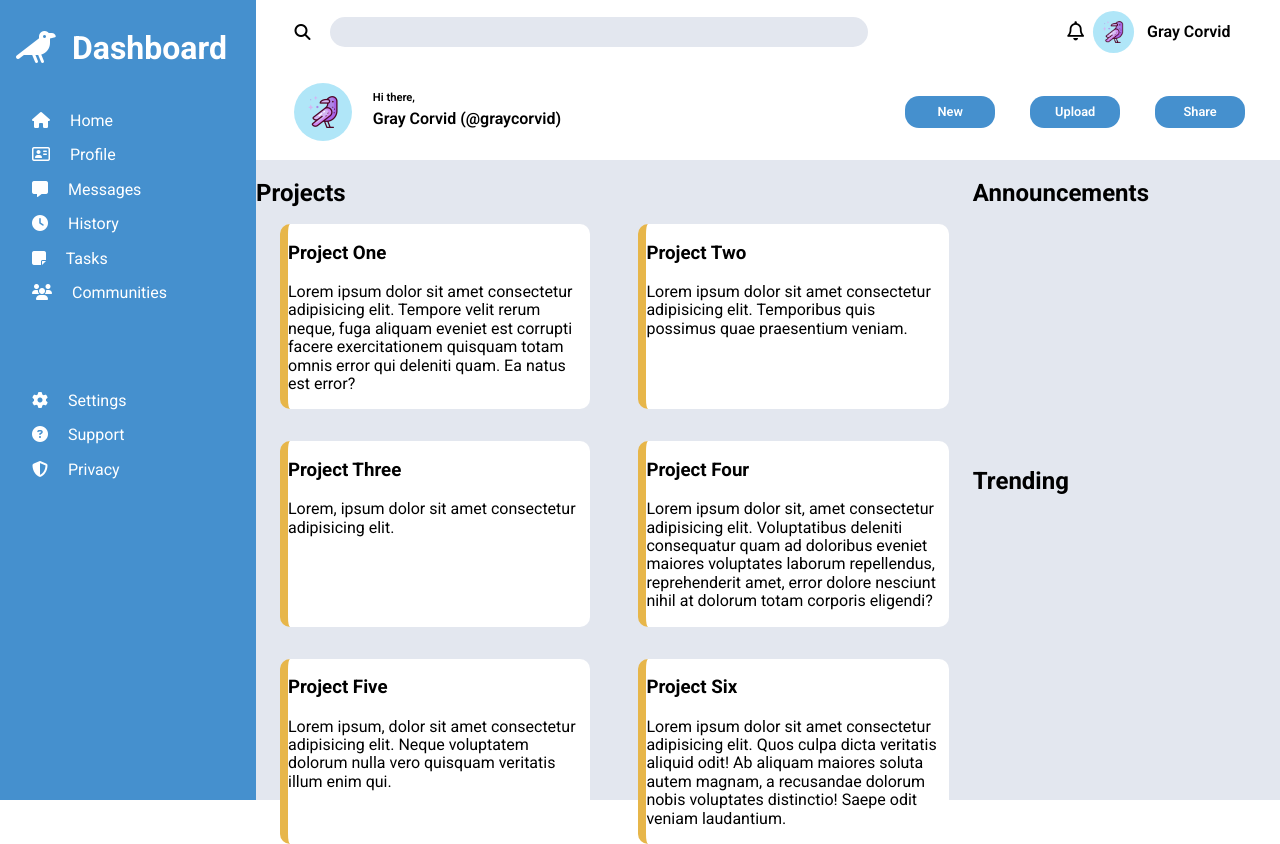
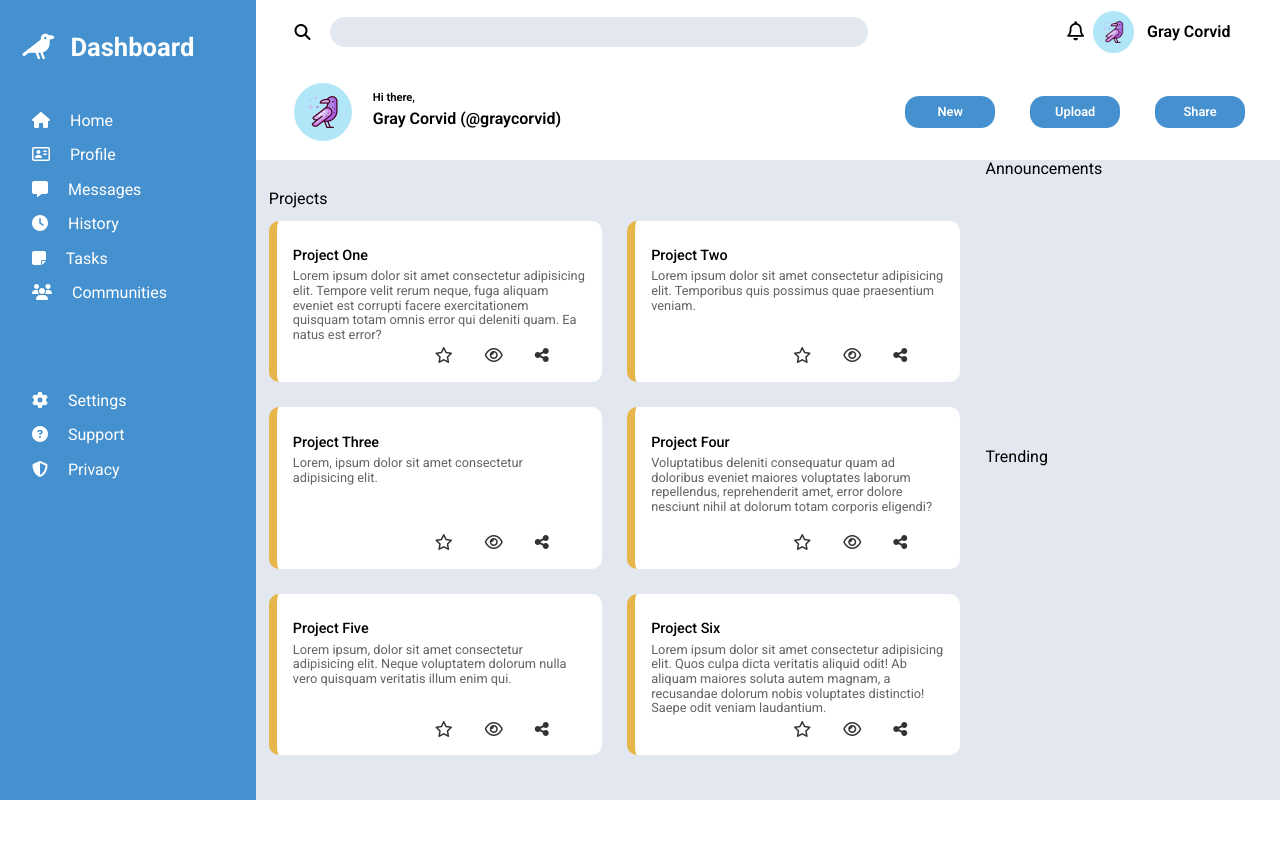
Before and after one commit to graycorvid/dashboard, a website: page src/index.html in a window 1280 px wide. After the commit the page ends 800 px from the top, so only its background shows below. Drawn offline with nearby package versions, Linux system fonts and the light colour scheme; files that its build step writes are made by us from their sources.

Commit message:
Style main section

```diff
--- a/src/index.html
+++ b/src/index.html
@@ -92,7 +92,7 @@
     <main>
       <div class="projects">
         <h2>Projects</h2>
-        <div class="project1">
+        <div class="project">
           <h3>Project One</h3>
           <p>
             Lorem ipsum dolor sit amet consectetur adipisicing elit. Tempore
@@ -100,41 +100,64 @@
             exercitationem quisquam totam omnis error qui deleniti quam. Ea
             natus est error?
           </p>
+          <p class="icons">
+            <i class="fa-regular fa-star"></i><i class="fa-regular fa-eye"></i
+            ><i class="fa-solid fa-share-nodes"></i>
+          </p>
         </div>
-        <div class="project2">
+        <div class="project">
           <h3>Project Two</h3>
           <p>
             Lorem ipsum dolor sit amet consectetur adipisicing elit. Temporibus
             quis possimus quae praesentium veniam.
           </p>
+          <p class="icons">
+            <i class="fa-regular fa-star"></i><i class="fa-regular fa-eye"></i
+            ><i class="fa-solid fa-share-nodes"></i>
+          </p>
         </div>
-        <div class="project3">
+        <div class="project">
           <h3>Project Three</h3>
           <p>Lorem, ipsum dolor sit amet consectetur adipisicing elit.</p>
+          <p class="icons">
+            <i class="fa-regular fa-star"></i><i class="fa-regular fa-eye"></i
+            ><i class="fa-solid fa-share-nodes"></i>
+          </p>
         </div>
-        <div class="project4">
+        <div class="project">
           <h3>Project Four</h3>
           <p>
-            Lorem ipsum dolor sit, amet consectetur adipisicing elit.
             Voluptatibus deleniti consequatur quam ad doloribus eveniet maiores
             voluptates laborum repellendus, reprehenderit amet, error dolore
             nesciunt nihil at dolorum totam corporis eligendi?
           </p>
+          <p class="icons">
+            <i class="fa-regular fa-star"></i><i class="fa-regular fa-eye"></i
+            ><i class="fa-solid fa-share-nodes"></i>
+          </p>
         </div>
-        <div class="project5">
+        <div class="project">
           <h3>Project Five</h3>
           <p>
             Lorem ipsum, dolor sit amet consectetur adipisicing elit. Neque
             voluptatem dolorum nulla vero quisquam veritatis illum enim qui.
           </p>
+          <p class="icons">
+            <i class="fa-regular fa-star"></i><i class="fa-regular fa-eye"></i
+            ><i class="fa-solid fa-share-nodes"></i>
+          </p>
         </div>
-        <div class="project6">
+        <div class="project">
           <h3>Project Six</h3>
           <p>
             Lorem ipsum dolor sit amet consectetur adipisicing elit. Quos culpa
             dicta veritatis aliquid odit! Ab aliquam maiores soluta autem
             magnam, a recusandae dolorum nobis voluptates distinctio! Saepe odit
             veniam laudantium.
+          </p>
+          <p class="icons">
+            <i class="fa-regular fa-star"></i><i class="fa-regular fa-eye"></i
+            ><i class="fa-solid fa-share-nodes"></i>
           </p>
         </div>
       </div>
--- a/src/sass/base/_typography.scss
+++ b/src/sass/base/_typography.scss
@@ -1,11 +1,15 @@
 :root {
   --font-primary: "Roboto", sans-serif;
+  --font-bold: 600;
+  --font-h3: 500;
   --font-normal: 400;
-  --font-bold: 600;
+  --font-thin: 300;
   --color-first: black;
   --color-second: white;
   --color-third: rgba(69, 144, 206, 100%);
   --color-fourth: rgba(227, 231, 239, 100%);
+  --color-small-text: rgba(99, 99, 99, 100%);
+  --color-small-icon: rgba(51, 51, 51, 100%);
   --color-accent: rgba(231, 182, 74, 100%);
   font-size: 16px;
 }
--- a/src/sass/components/_aside.scss
+++ b/src/sass/components/_aside.scss
@@ -7,8 +7,8 @@ nav {
   background-color: var(--color-third);
 }
 h1 {
-  padding-left: 1rem;
-  font-size: 2rem;
+  padding-left: 1.4rem;
+  font-size: 1.6rem;
   i {
     padding-right: 1rem;
   }
--- a/src/sass/components/_main.scss
+++ b/src/sass/components/_main.scss
@@ -2,12 +2,39 @@
 
 main {
   background-color: var(--color-fourth);
-}
-.projects {
-  div {
-    margin: 1rem 1.5rem;
-    background-color: var(--color-second);
-    border-left: var(--color-accent) 0.5rem solid;
-    border-radius: 10px;
+  h2 {
+    font-size: 1rem;
+    font-weight: var(--font-normal);
+    margin: 0 0.8rem;
+  }
+  h3 {
+    font-size: 0.9rem;
+    font-weight: var(--font-h3);
   }
 }
+.project {
+  margin: 0.8rem 0.8rem;
+  padding: 0.8rem 1rem;
+  position: relative;
+  background-color: var(--color-second);
+  border-left: var(--color-accent) 0.5rem solid;
+  border-radius: 10px;
+  p {
+    margin-top: -0.6rem;
+    font-size: 0.8rem;
+    color: var(--color-small-text);
+  }
+  .icons {
+    position: absolute;
+    bottom: 0;
+    right: 0.8rem;
+    padding: 0 1.5rem;
+    font-size: 1rem;
+    color: var(--color-small-icon);
+  }
+}
+.icons {
+  i {
+    padding: 0 1rem;
+  }
+}
--- a/src/sass/layout/_grid.scss
+++ b/src/sass/layout/_grid.scss
@@ -82,9 +82,10 @@ main {
   grid-row: 1 / 3;
   display: grid;
   grid-template-columns: 1fr 1fr;
-  grid-template-rows: 3rem 1fr 1fr 1fr;
+  grid-template-rows: 3rem 1fr 1fr 1fr 2rem;
   h2 {
     grid-column: 1 / 3;
+    align-self: end;
   }
 }
 
```
